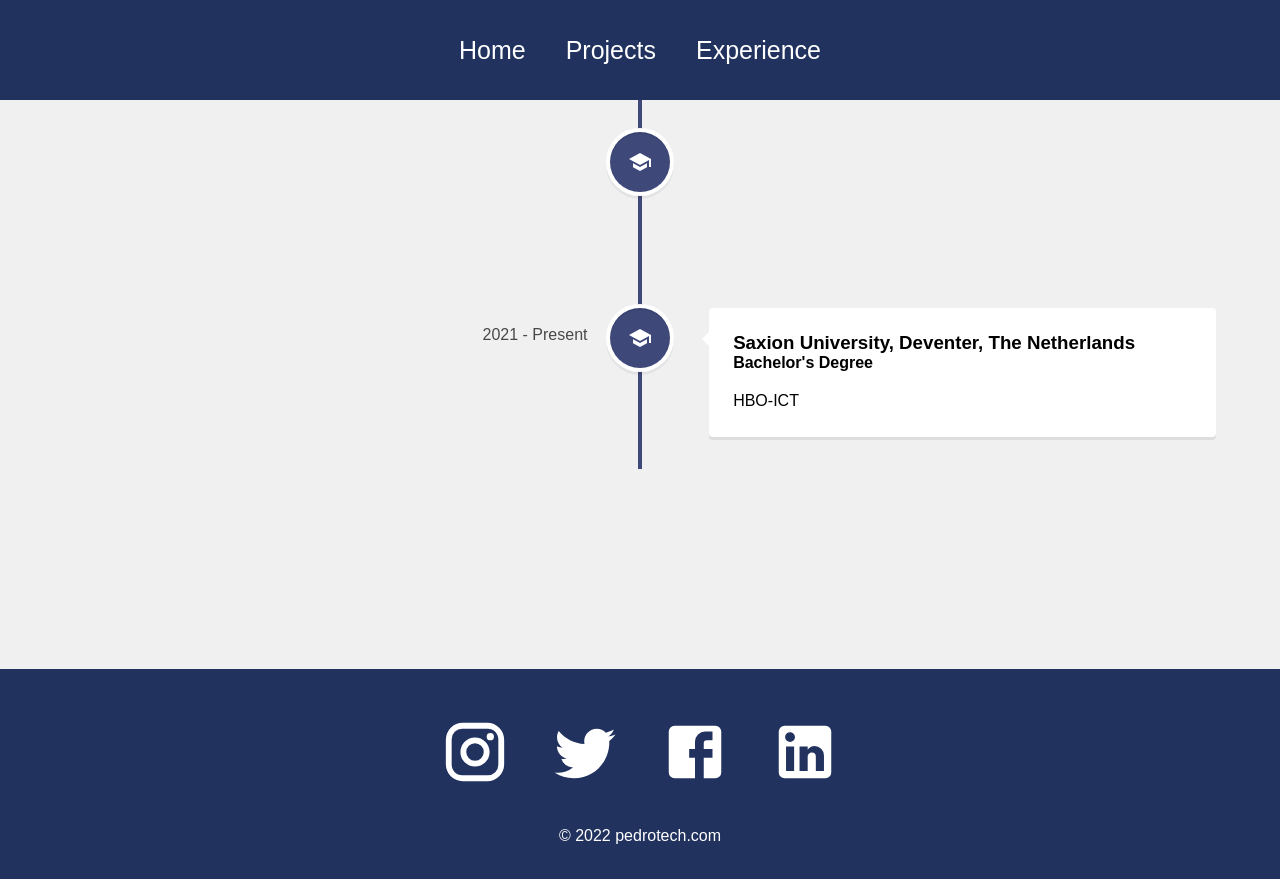
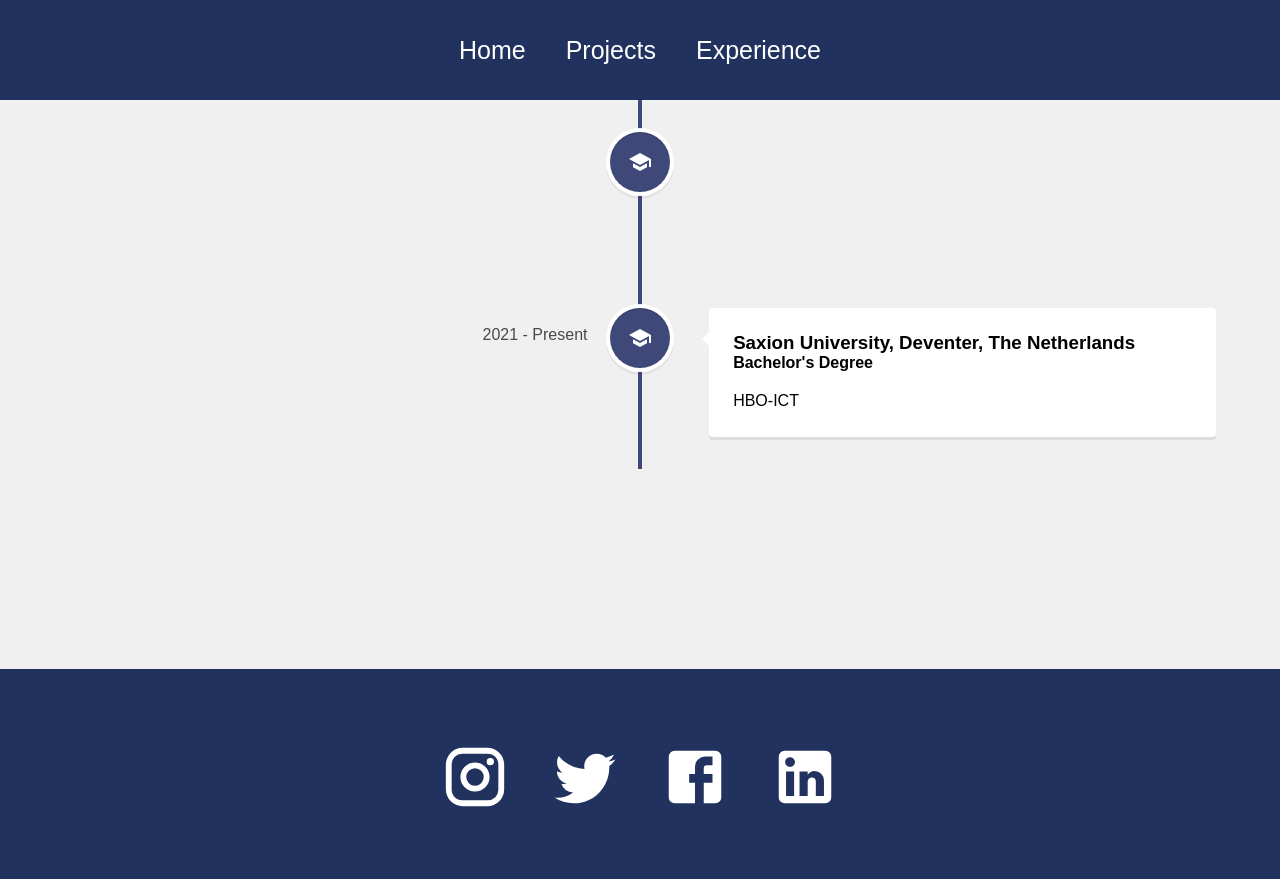
Before and after one commit to SadraSamadzadeh/MyPortfolio, a React (Create React App) app: page /experience in a window 1280 px wide. Built offline with nearby package versions, Linux system fonts and the light colour scheme.

Commit message:
Update Footer.js

```diff
--- a/src/components/Footer.js
+++ b/src/components/Footer.js
@@ -14,7 +14,6 @@
         <FacebookIcon />
         <LinkedInIcon />
       </div>
-      <p> &copy; 2022 pedrotech.com</p>
     </div>
   );
 }
```
